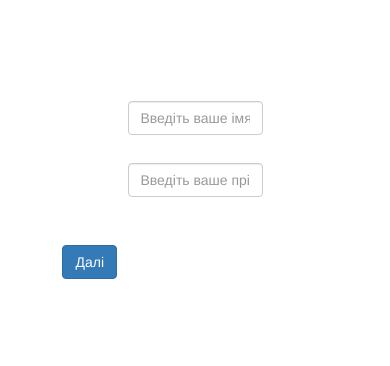
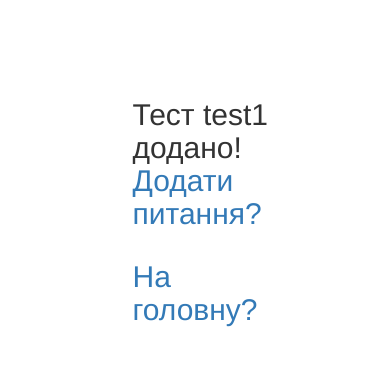
Before and after one commit to smolynets/test_v1, a Django app: page /test/1/one/ in a window 390 px wide. Shown: the top 366 px of the page. Run offline with Django 3.2, Linux system fonts and the light colour scheme; data comes from the database, SQL or seed files in the repository; both versions use the stored data as it was after the commit; some libraries are stand-ins or nearby versions.

Commit message:
add adding one test

```diff
--- a/templates/one_test.html
+++ b/templates/one_test.html
@@ -4,105 +4,19 @@
 
 
 {% block content %}
-<div>
-{% if qn %}
-<p>Кількість питань {{ qn }}</p>
-{% endif %}
-{% if qn %}
-<p>номер питання {{ n }}</p>
-{% endif %}
+
+<div class="row col-xs-6 col-xs-offset-3 one_test">
+  <div>
+    <h2 class="one_test_main">Тест {{ test.name }} додано!
+    <a>Додати питання?</a></h2>
+  </div>
+</div>
+<div class="row col-xs-6 col-xs-offset-3">
+  <div>
+    <h2 class="one_test_main"><a>На головну?</a></h2>
+  </div>
 </div>
 
-<div class="row col-xs-8 col-xs-offset-2">
 
-</div>
-<!-- {{ test.name }} -->
-
-</div>
-
-<form action="." method="post" enctype="multipart/form-data"
-      role="form" class="form-horizontal">
-      {% csrf_token %}
-{{ ch }}
-{% if personal %}
-<div class="question_block_main">
-  <div class="col-xs-6 col-xs-offset-3 person_block">
-    <div class="col-sm-10">
-      <input type="text" value="{{ request.POST.name }}"
-      name="name" class="form-control" placeholder='Введіть ваше імя'/>
-       <span class="help-block">{{ errors.name }}</span>
-    </div>
-  </div>
-
-  <div class="col-xs-6 col-xs-offset-3 per_field">
-    <div class="col-sm-10">
-      <input type="text" value="{{ request.POST.surname }}"
-      name="surname" class="form-control" placeholder='Введіть ваше прізвище'/>
-       <span class="help-block">{{ errors.surname }}</span>
-    </div>
-  </div>
-
-  <div class="col-xs-10 col-xs-offset-1 per_field">
-    <label class="col-sm-2 control-label"></label>
-    <div class="col-sm-10">
-    <input type="submit" value="Далі" name="next"
-      class="btn btn-primary" />
-    </div>
-    </div>
-    <input type="hidden" value="{{ 1 }}"
-      name="count" class="form-control" />
-</div>
-
-{% else %}
-<div class="qn">
-<div class="row col-xs-8 col-xs-offset-2">
-<div class="size_question">
-<div class="row col-xs-8 col-xs-offset-2">
-  <div>
-    {{ one_test.description}}
-  </div>
-</div>
-</div>
-<div class="row col-xs-8 col-xs-offset-2">
-
-    <div class="row">
-        <p class="size"><input type="checkbox" name="1a" value="a"> {{ one_test.version_a}}</p>
-    </div>
-    <div class="row">
-        <p class="size"><input type="checkbox" name="1b" value="b"> {{ one_test.version_b}}</p>
-    </div>
-    <div class="row">
-        <p class="size"><input type="checkbox" name="1c" value="c"> {{ one_test.version_c}}</p>
-    </div>
-    <div class="row">
-        <p class="size"><input type="checkbox" name="1d" value="d"> {{ one_test.version_d}}</p>
-    </div>
-
-    <input type="hidden" value="{{ num }}"
-      name="test_num" class="form-control" />
-    <input type="hidden" value="{{ result_test }}"
-      name="result_test" class="form-control" />
-      <input type="hidden" value="{{ name }}"
-      name="name" class="form-control" />
-      <input type="hidden" value="{{ surname }}"
-      name="surname" class="form-control" />
-      <input type="hidden" value="{{ answers }}"
-      name="answers" class="form-control" />
-
-</div>
-<div class="row col-xs-8 col-xs-offset-2">
-  <label class="control-label"></label>
-  <div>
-  <input type="submit" value="Далі" name="next"
-    class="btn btn-primary" />
-</div>
-  </div>
-  <!-- resalt {{ result_test }} -->
-  <!-- {{ name }}
-  {{ surname }} -->
-  </div>
-  </div>
-  {% endif %}
-</form>
 
 {% endblock content %}
--- a/test_app/static/css/main.css
+++ b/test_app/static/css/main.css
@@ -45,3 +45,11 @@
 .block_results{
 	margin-top: 60px;
 }
+
+.one_test{
+	margin-top: 20%;
+}
+
+.one_test_main{
+	margin-left: 20px;
+}
--- a/test_app/views.py
+++ b/test_app/views.py
@@ -183,12 +183,14 @@ def results(request):
 
 
 
+
 ###########################################################################
 @login_required
 def add_test(request):
     if request.method == "POST":
-      if request.POST.get('add_button') is not None:
+      if request.POST.get('next') is not None:
         errors = {}
+        data = {}
         name = request.POST.get('name', '').strip()
         if not name:
           errors['name'] = 'Назва обовязкова!'
@@ -202,10 +204,10 @@ def add_test(request):
           return render(request, 'one_test.html',
           {'test': test})
         else:
-          return render(request, 'one_test.html',
-          {'test': test,'errors': errors})
+          return render(request, 'add_test.html',
+          {'errors': errors})
       elif request.POST.get('cancel_button') is not None:
         return HttpResponseRedirect ( u'%s?status_message=%s'  %
         	(reverse('test_list'), "Додавання тесту скасовано!"))
     else:
-      return render(request, 'add_test.html', {})
+    	return render(request, 'add_test.html', {})
```
Also changed, not shown: db.sqlite3.
